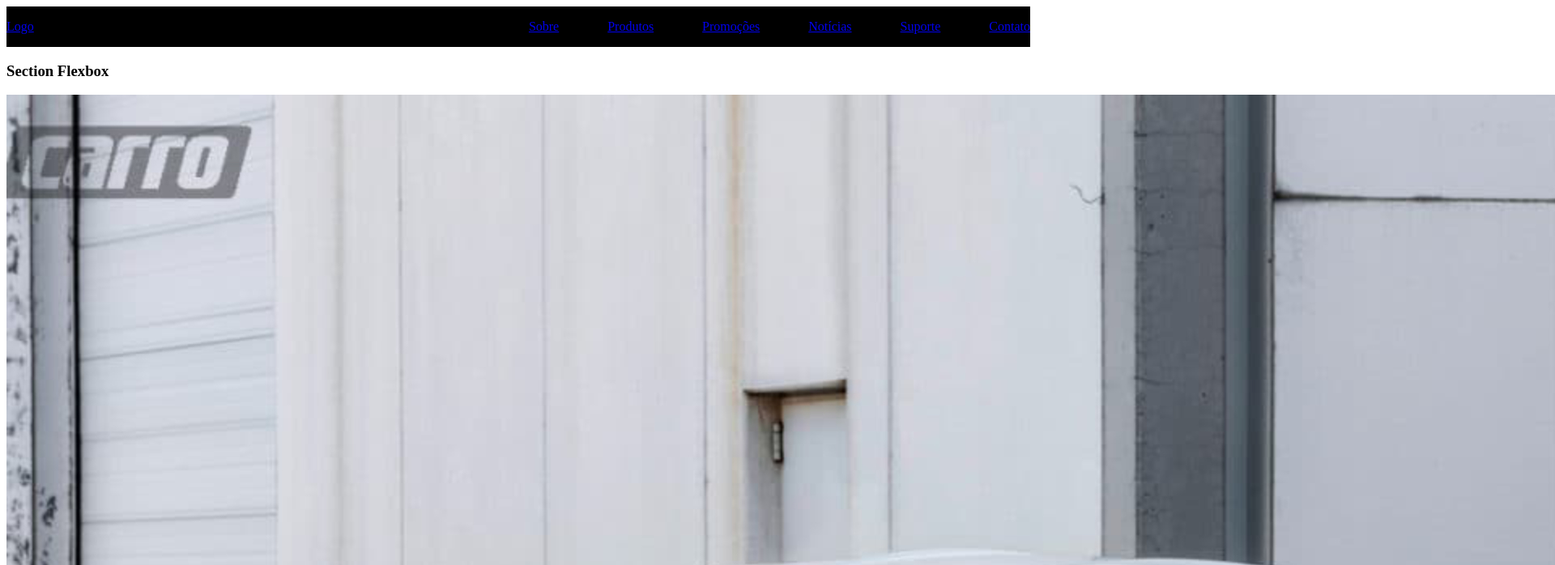
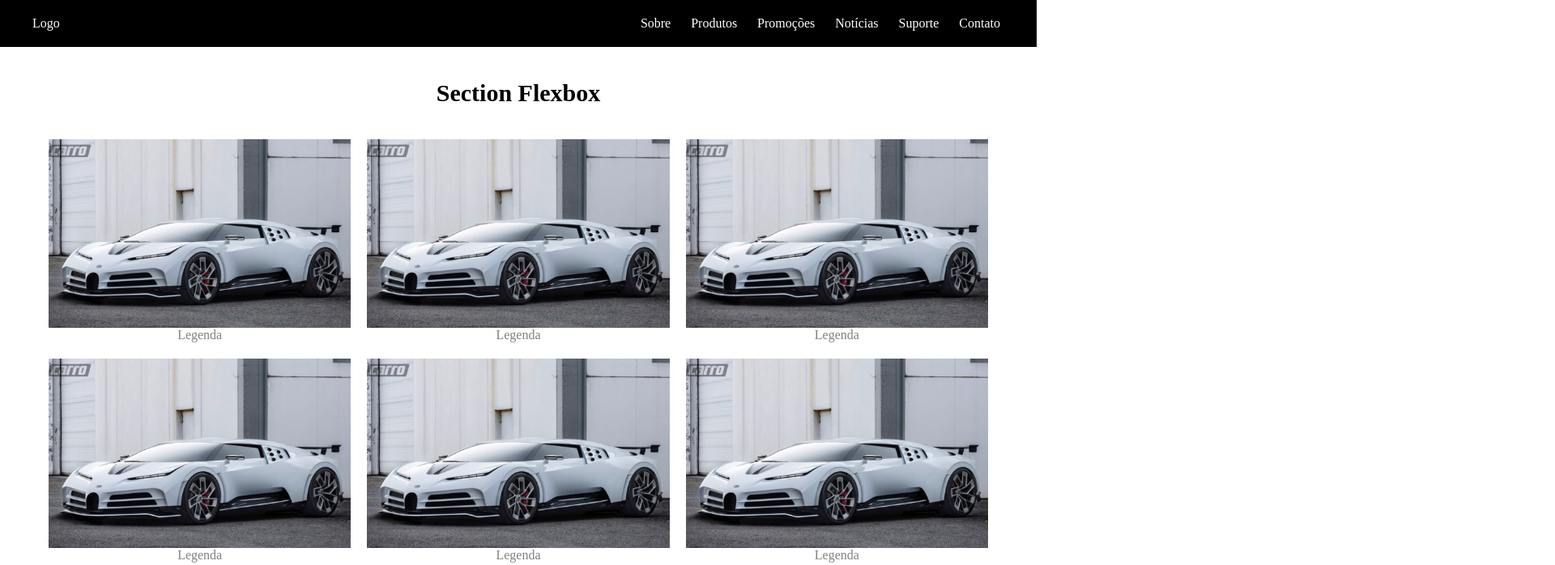
Before and after one commit to NatalieLima/TrabalhoHTMLCSS, a plain HTML site: page Avaliacao III - CSS/index.html in a window 1280 px wide. Shown: the top 698 px of the page at 81% size, 1920 px wide, since content can reach past the window. Drawn offline with Linux system fonts and the light colour scheme.

Commit message:
Update estilo.css

```diff
--- a/Avaliacao III - CSS/css/estilo.css
+++ b/Avaliacao III - CSS/css/estilo.css
@@ -1,22 +1,90 @@
+@charset "utf-8";
 
-header {
+*{
+    margin: 0;
+    padding: 0;
+}
+
+header{
     display: flex;
     justify-content: space-between;
     align-items: center;
     background-color: black;
     list-style: none;
-    padding: 0;
+    padding: 20px;
+}
+
+nav{
+    display: flex;
+    align-items: center;
+    justify-content: center;
+    margin-right: 25px;
+    gap: 25px;
+}
+
+header > a{
+    margin-left: 20px;
+}
+
+
+h3{
+    text-align: center;
+    margin: 40px 0;
+    font-size: 30px;
 }
 
 ul{
     display: flex;
     list-style: none;
-    gap: 60px;
+    gap: 25px;
+}
+
+ul li a, header a{
+    text-decoration: none;
+    color: White;
+}
+
+article{
+    flex: 1 1 300px;
+    text-align: center;
+    max-width: 700px;
+}
+
+article p{
+    margin-top: 0px;
+    color: gray;
 }
 
 section{
     display: flex;
+    flex-wrap: wrap;
+    margin: 0 auto;
+    gap: 20px;
+    padding: 0 60px;
+}
+
+img{
     width: 100%;
-    align-items: center;
-    flex-wrap: wrap;
+    display: block;
+    max-width: 700px;
 }
+
+a:link{
+    color: white;
+}
+
+
+@media(max-width: 670px){
+    ul{
+        display: block;
+        gap: 10px;
+    }
+
+    li a{
+        background-color: gray;
+    }
+
+    header > a {
+        font-size: 32px;
+    }
+}
```
